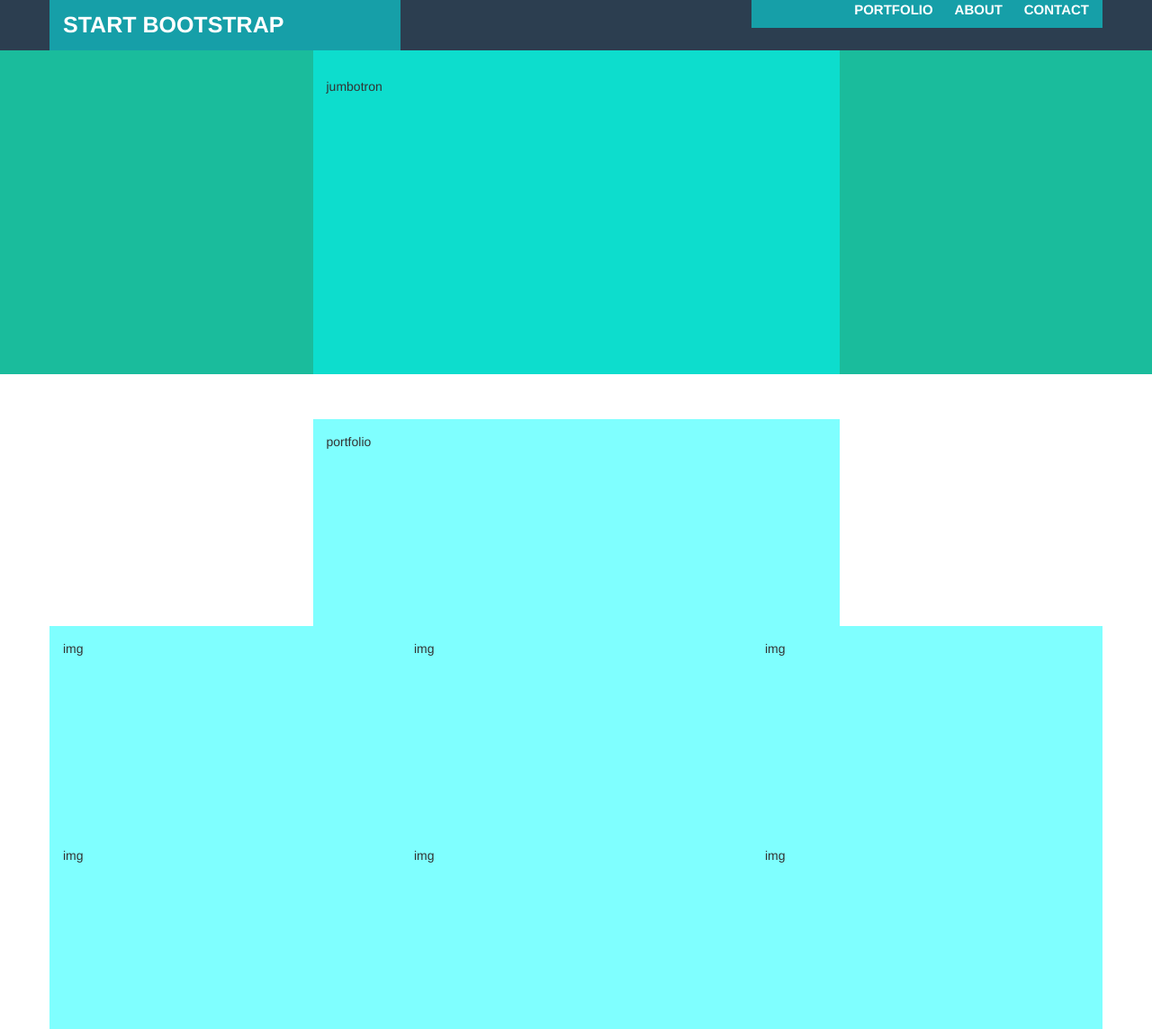
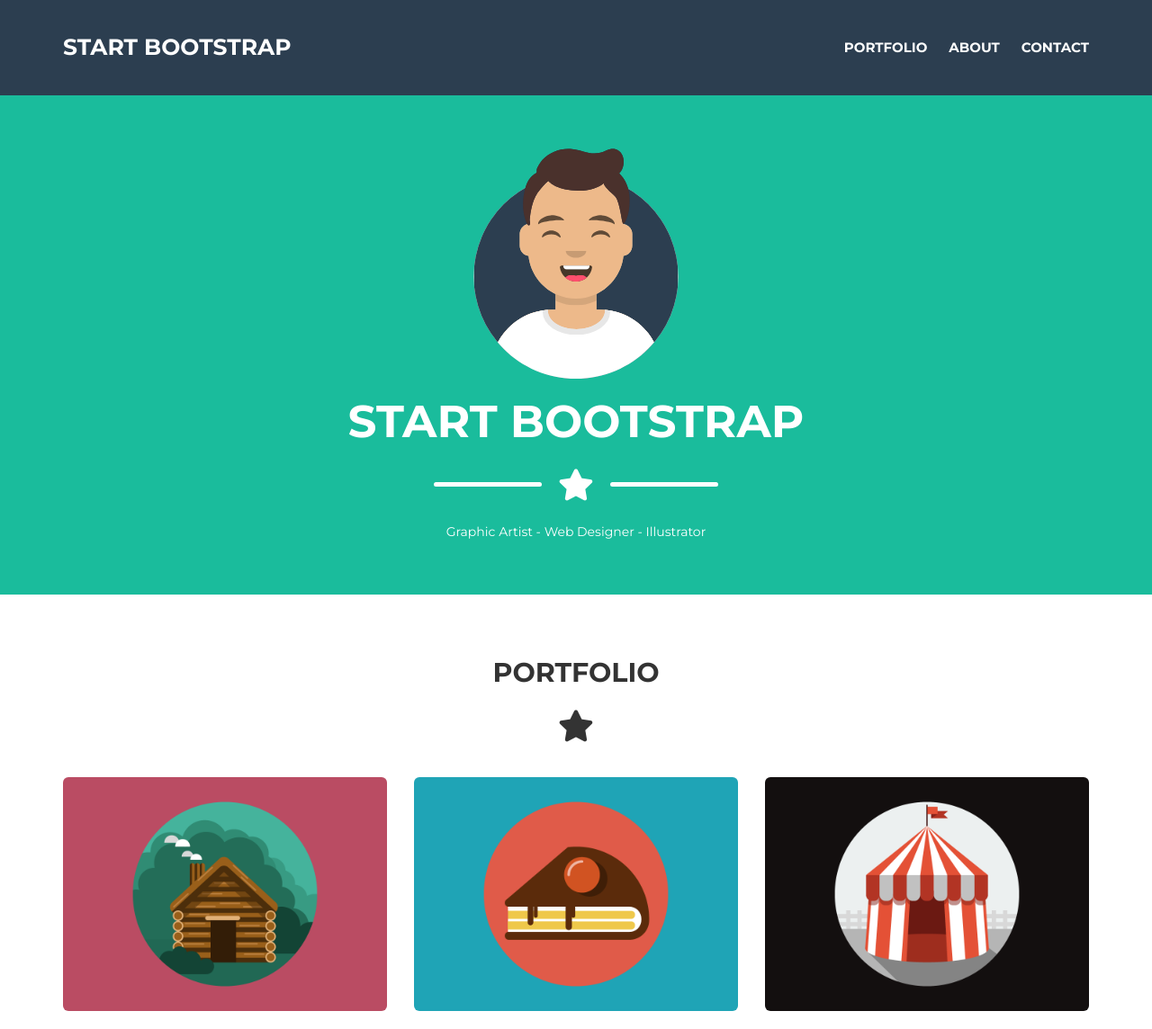
Before and after one commit to Dueel/html-css-bootstrap-freelancer, a plain HTML site: page index.html in a window 1280 px wide. Shown: the top 1144 px of the page at 90% size. Drawn offline with nearby package versions, Linux system fonts and the light colour scheme.

Commit message:
header e imgs

```diff
--- a/css/master.css
+++ b/css/master.css
@@ -1,40 +1,37 @@
 /* DEBUG:  */
 
-[class*=col-]{
-  /* min-height: 100px; */
-  background-color: rgba(0,255,255,0.5);
-  /* border: 1px solid green; */
-}
-
 .contained{
-  /* height: 70px; */
-  /* padding: 15px 0; */
-  /* margin: 15px 0; */
-  /* background-color: lightgreen; */
   position: relative;
 }
 
 header .contained:not(nav .contained){
-  height: 300px;
-  margin: 30px 0;
+  padding: 50px 0;
 }
 
 #portfolio .contained{
-  height: 200px;
   margin: 15px 0;
 }
 
 /* STRUTTURA */
+body{
+  font-family: 'Montserrat', sans-serif;
+}
+
 nav{
   background-color: #2C3E50;
 }
 
 header{
+  color: white;
   background-color: #1ABC9C;
 }
 
 footer{
   background-color: #3A546D;
+}
+
+h1, h2{
+  font-weight: 700;
 }
 
 #portfolio{
@@ -47,24 +44,57 @@ footer{
 
 /* REGOLE SPECIFICHE */
 nav{
-  color: white;
+  font-weight: 700;
+}
+
+nav .contained{
+  padding: 40px 0;
 }
 
 nav .contained>a{
   font-size: 25px;
-  font-weight: 600;
+  line-height: 25px;
   color: white;
-  display: inline-block;
-  margin: 10px 0;
 }
 
 nav ul{
   float: right;
+  line-height: 25px;
 }
 
 nav ul li{
   font-size: 15px;
-  font-weight: 600;
   display: inline-block;
   margin-left: 20px;
 }
+
+header img{
+  max-width: 250px;
+}
+
+header h1{
+  font-size: 50px;
+}
+
+.star{
+  margin: 20px 0;
+}
+
+.star hr{
+  width: 120px;
+  display: inline-block;
+  border-top: 5px solid white;
+  border-radius: 5px;
+  vertical-align: middle;
+
+}
+
+.fa-star{
+  font-size: 35px;
+  margin: 0 15px;
+  vertical-align: middle;
+}
+
+#portfolio img{
+  max-width: 100%;
+}
--- a/index.html
+++ b/index.html
@@ -3,6 +3,9 @@
   <head>
     <meta charset="utf-8">
     <title></title>
+    <link rel="stylesheet" href="https://cdnjs.cloudflare.com/ajax/libs/font-awesome/5.15.2/css/all.min.css">
+    <link rel="preconnect" href="https://fonts.gstatic.com">
+    <link href="https://fonts.googleapis.com/css2?family=Montserrat:wght@400;700&display=swap" rel="stylesheet">
     <link rel="stylesheet" href="https://maxcdn.bootstrapcdn.com/bootstrap/3.3.7/css/bootstrap.min.css" integrity="sha384-BVYiiSIFeK1dGmJRAkycuHAHRg32OmUcww7on3RYdg4Va+PmSTsz/K68vbdEjh4u" crossorigin="anonymous">
     <link rel="stylesheet" href="css/master.css">
   </head>
@@ -36,8 +39,15 @@
       <div class="container">
         <div class="row">
           <div class="col-xs-10 col-xs-offset-1 col-md-8 col-md-offset-2 col-lg-6 col-lg-offset-3">
-            <div class="contained">
-              jumbotron
+            <div class="contained text-center">
+              <img src="img/avataaars.svg" alt="">
+              <h1>START BOOTSTRAP</h1>
+              <div class="star">
+                <hr>
+                <i class="fas fa-star"></i>
+                <hr>
+              </div>
+              <p>Graphic Artist - Web Designer - Illustrator</p>
             </div>
           </div>
         </div>
@@ -53,40 +63,45 @@
 
           <div class="row">
             <div class="col-xs-6 col-xs-offset-3">
-              <div class="contained">
-                portfolio
+              <div class="contained text-center">
+                <h2>PORTFOLIO</h2>
+                <div class="star">
+                  <hr>
+                  <i class="fas fa-star"></i>
+                  <hr>
+                </div>
               </div>
             </div>
           </div>
           <div class="row">
             <div class="col-xs-12 col-md-6 col-lg-4">
               <div class="contained">
-                img
+                <img src="img/cabin.png" alt="" class="img-rounded">
               </div>
             </div>
             <div class="col-xs-12 col-md-6 col-lg-4">
               <div class="contained">
-                img
+                <img src="img/cake.png" alt="" class="img-rounded">
               </div>
             </div>
             <div class="col-xs-12 col-md-6 col-lg-4">
               <div class="contained">
-                img
+                <img src="img/circus.png" alt="" class="img-rounded">
               </div>
             </div>
             <div class="col-xs-12 col-md-6 col-lg-4">
               <div class="contained">
-                img
+                <img src="img/game.png" alt="" class="img-rounded">
               </div>
             </div>
             <div class="col-xs-12 col-md-6 col-lg-4">
               <div class="contained">
-                img
+                <img src="img/safe.png" alt="" class="img-rounded">
               </div>
             </div>
             <div class="col-xs-12 col-md-6 col-lg-4">
               <div class="contained">
-                img
+                <img src="img/submarine.png" alt="" class="img-rounded">
               </div>
             </div>
           </div>
```
